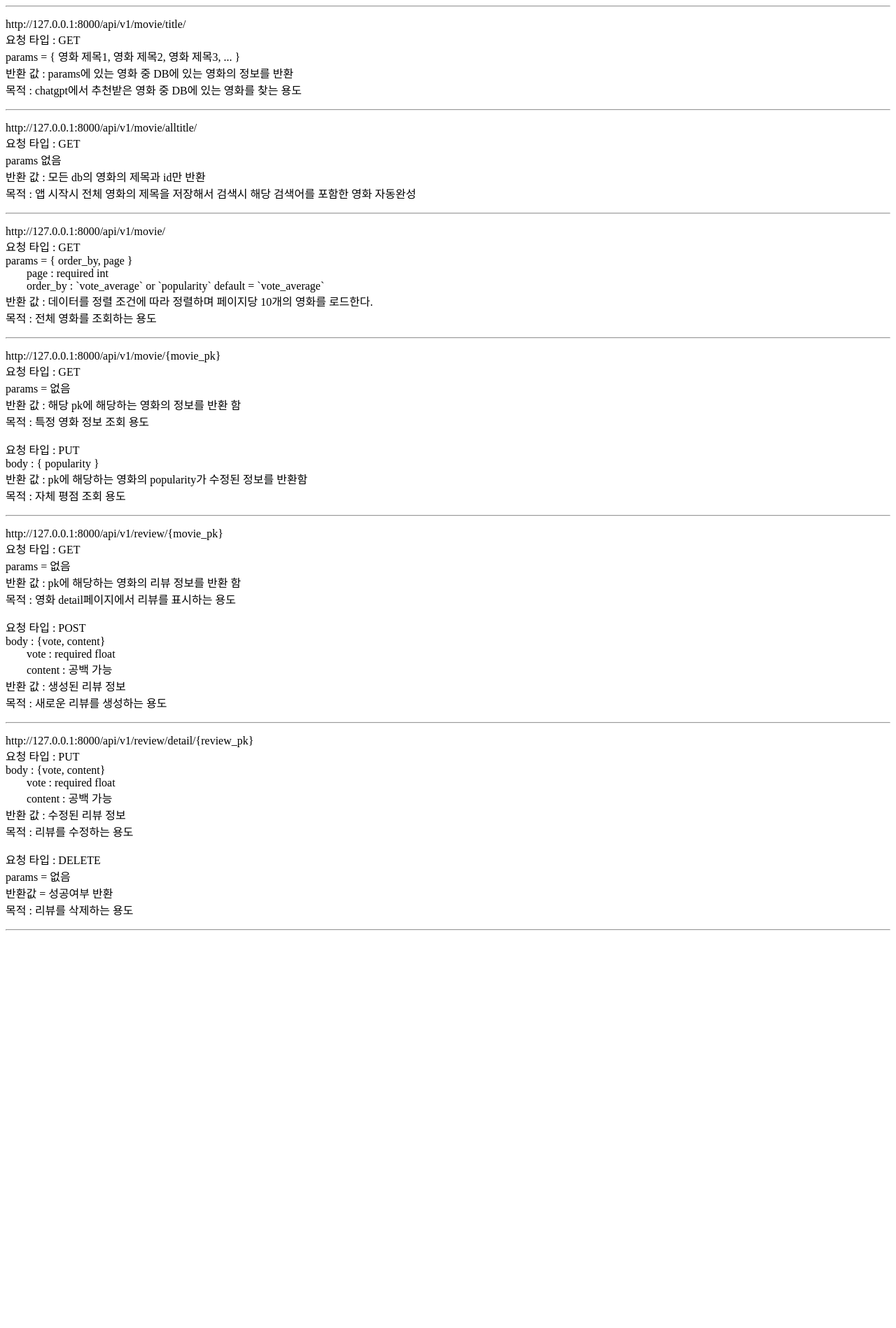
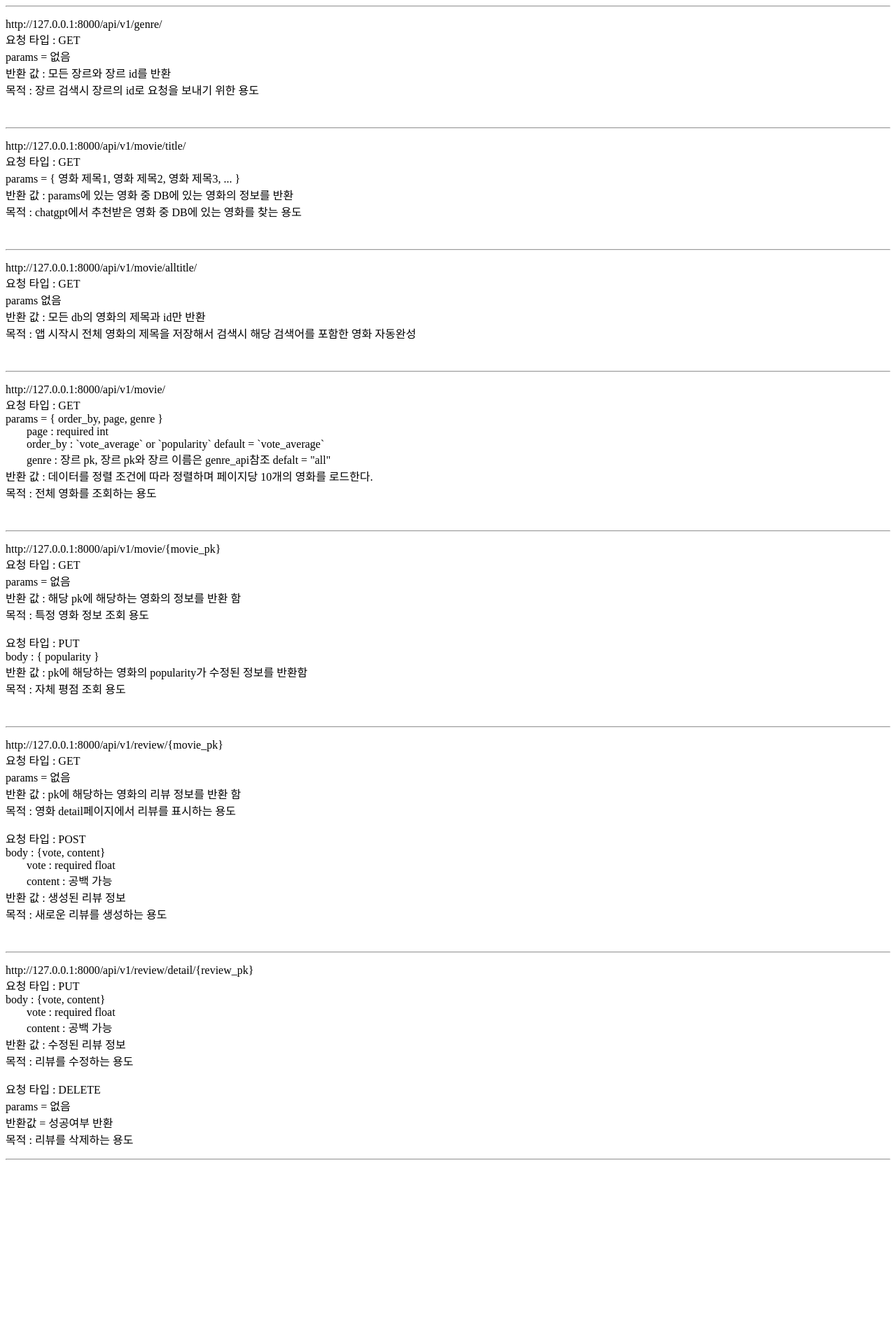
Before and after one commit to PassionSoftIan/Orbit_Project, a Django app: template final-pjt-back/back/movies/templates/movies/apilist.html in a window 1280 px wide. Shown: the top 1898 px of the page at 70% size. Before the commit the page ends 1330 px from the top, so only its background shows below. Run offline with Django 3.2, Linux system fonts and the light colour scheme; the template is opened without the code that fills it, so the values that code supplies are empty; parts of the project's set-up code (start-up, migrations or seed data) failed here and were passed over.

Commit message:
api update genre & top100 genre filter

```diff
--- a/final-pjt-back/back/movies/serializers.py
+++ b/final-pjt-back/back/movies/serializers.py
@@ -5,7 +5,7 @@ from .models import *
 class GenreSerializer(serializers.ModelSerializer):
     class Meta():
         model = Genre
-        fields = ('name',)
+        fields = ('name', 'id')
 
 
 ############################################
--- a/final-pjt-back/back/movies/templates/movies/apilist.html
+++ b/final-pjt-back/back/movies/templates/movies/apilist.html
@@ -11,6 +11,19 @@
   <body>
     <hr>
     <p>
+      http://127.0.0.1:8000/api/v1/genre/
+      <br>
+      요청 타입 : GET
+      <br>
+      params = 없음
+      <br>
+      반환 값 : 모든 장르와 장르 id를 반환
+      <br>
+      목적 : 장르 검색시 장르의 id로 요청을 보내기 위한 용도
+    </p>
+    <br>
+    <hr>
+    <p>
       http://127.0.0.1:8000/api/v1/movie/title/
       <br>
       요청 타입 : GET
@@ -21,6 +34,7 @@
       <br>
       목적 : chatgpt에서 추천받은 영화 중 DB에 있는 영화를 찾는 용도
     </p>
+    <br>
     <hr>
     <p>
       http://127.0.0.1:8000/api/v1/movie/alltitle/
@@ -33,13 +47,14 @@
       <br>
       목적 : 앱 시작시 전체 영화의 제목을 저장해서 검색시 해당 검색어를 포함한 영화 자동완성
     </p>
+    <br>
     <hr>
     <p>
       http://127.0.0.1:8000/api/v1/movie/
       <br>
       요청 타입 : GET
       <br>
-      params = { order_by, page }
+      params = { order_by, page, genre }
       <br>
       <asdf style="margin-left: 30px;">
         page : required int
@@ -49,10 +64,15 @@
         order_by : `vote_average` or `popularity` default = `vote_average`
       </asdf>
       <br>
+      <asdf style="margin-left: 30px;">
+        genre : 장르 pk, 장르 pk와 장르 이름은 genre_api참조 defalt = "all"
+      </asdf>
+      <br>
       반환 값 : 데이터를 정렬 조건에 따라 정렬하며 페이지당 10개의 영화를 로드한다.
       <br>
       목적 : 전체 영화를 조회하는 용도
     </p>
+    <br>
     <hr>
     <p>
       http://127.0.0.1:8000/api/v1/movie/{movie_pk}
@@ -74,6 +94,7 @@
       <br>
       목적 : 자체 평점 조회 용도
     </p>
+    <br>
     <hr>
     <p>
       http://127.0.0.1:8000/api/v1/review/{movie_pk}
@@ -103,6 +124,7 @@
       <br>
       목적 : 새로운 리뷰를 생성하는 용도
     </p>
+    <br>
     <hr>
     <p>
       http://127.0.0.1:8000/api/v1/review/detail/{review_pk}
--- a/final-pjt-back/back/movies/urls.py
+++ b/final-pjt-back/back/movies/urls.py
@@ -3,6 +3,7 @@ from . import views
 
 urlpatterns = [
     path('movie/title/', views.get_movie_title),
+    path('genre/', views.genre_list),
     path('movie/alltitle/', views.get_movie_all_title),
     path('movie/', views.get_movie),
     path('movie/<int:movie_pk>/', views.get_movie_detail),
```
Also changed, not shown: final-pjt-back/back/movies/views.py (+18 -5 lines).
